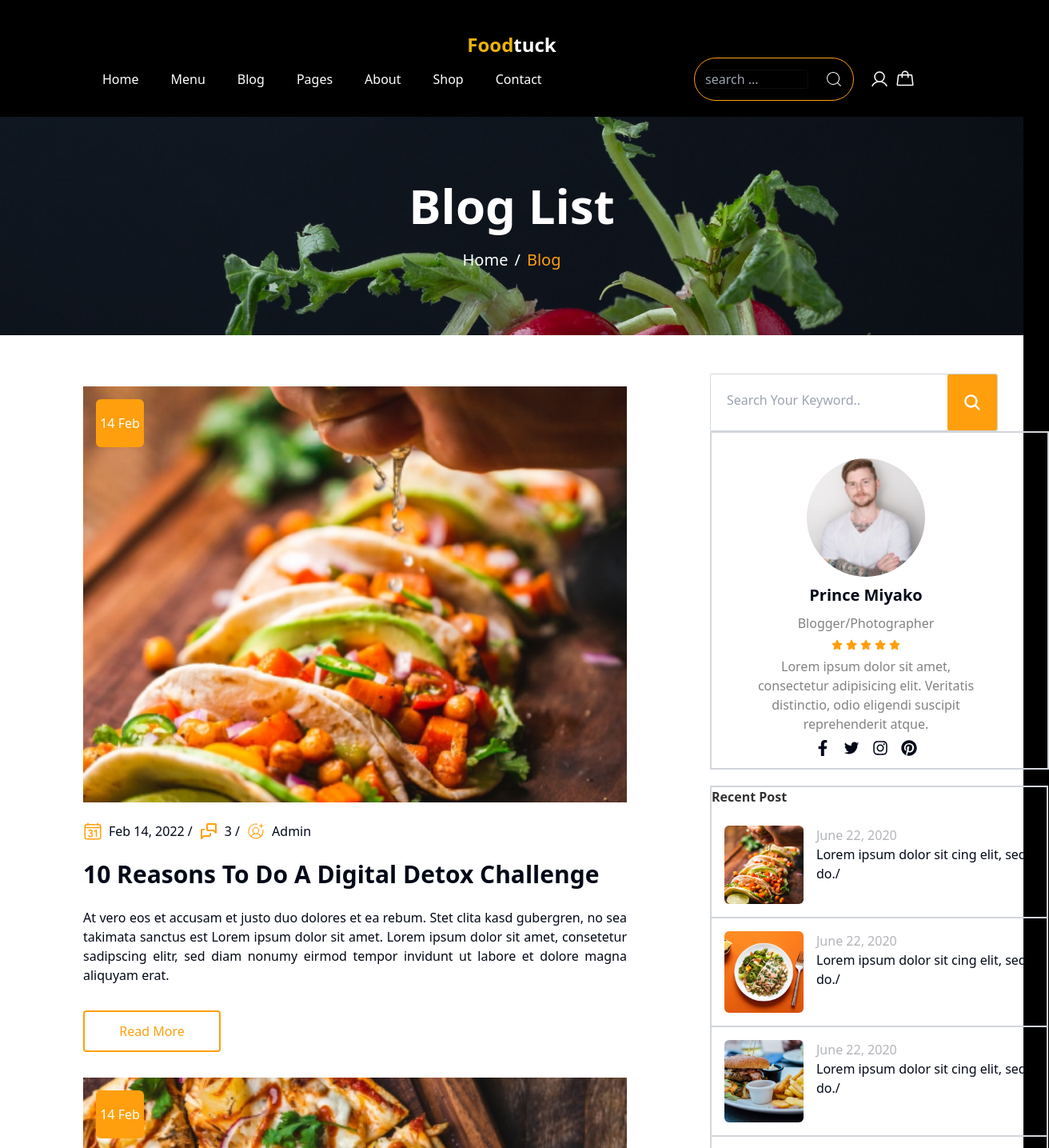
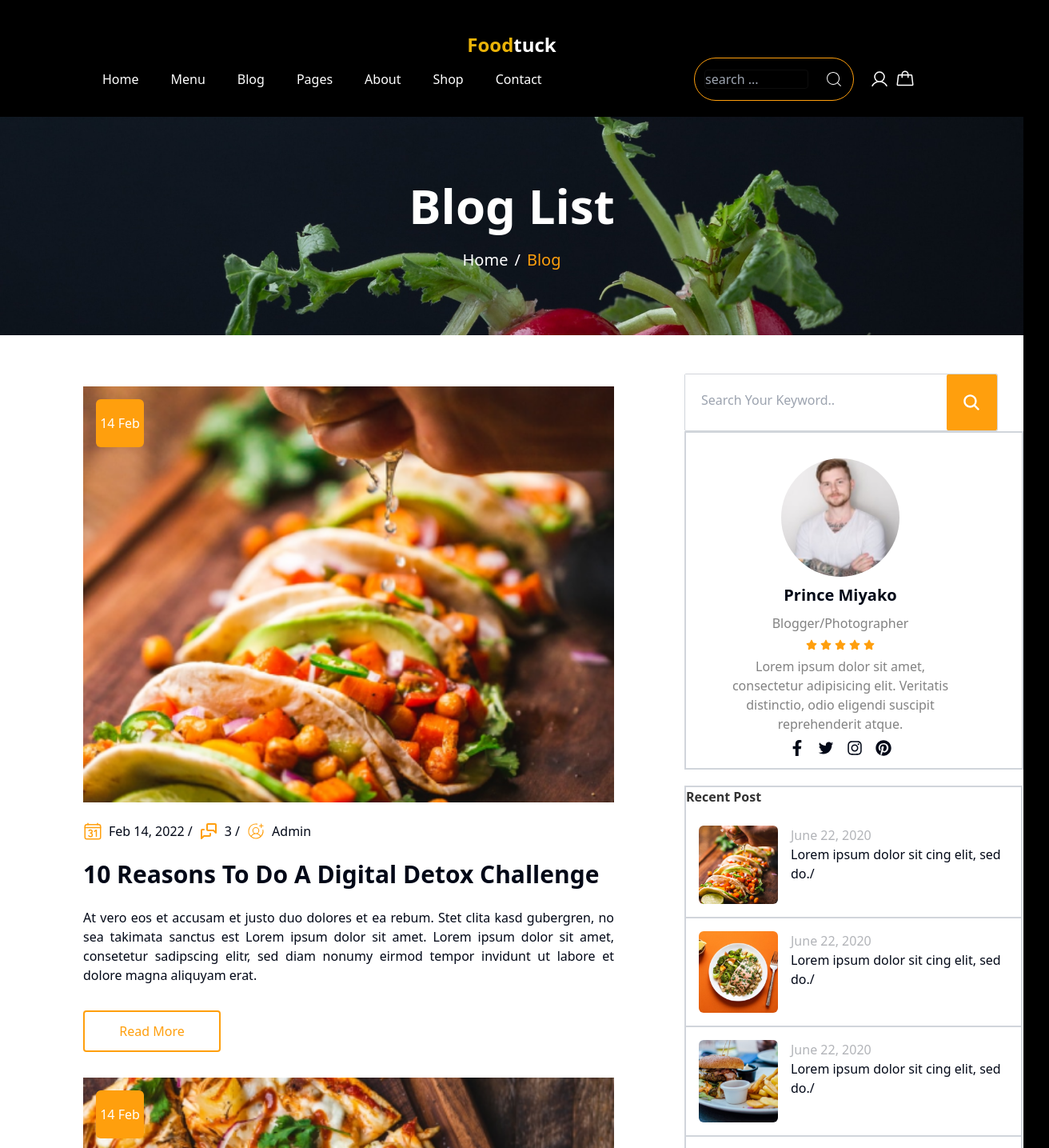
Before and after one commit to HafizaKashaf/hackathon-ecommerce, a Next.js app: page /blog in a window 1280 px wide. Shown: the top 1435 px of the page at 80% size, 1312 px wide, since content can reach past the window. Built offline with nearby package versions, Linux system fonts and the light colour scheme.

Commit message:
Update RightSide.tsx

```diff
--- a/app/blog/RightSide.tsx
+++ b/app/blog/RightSide.tsx
@@ -85,7 +85,7 @@ const Rightside = () => {
     ];
 
     return (
-        <div className='max-w-full md:max-w-[424px] px-4 md:px-8 my-12'>
+        <div className='max-w-full md:max-w-[424px] px-4 mr-4 my-12'>
 
             {/* Search bar */}
             <button className='flex w-full border-gray-300 border-[1px] rounded-[2px]'>
```
